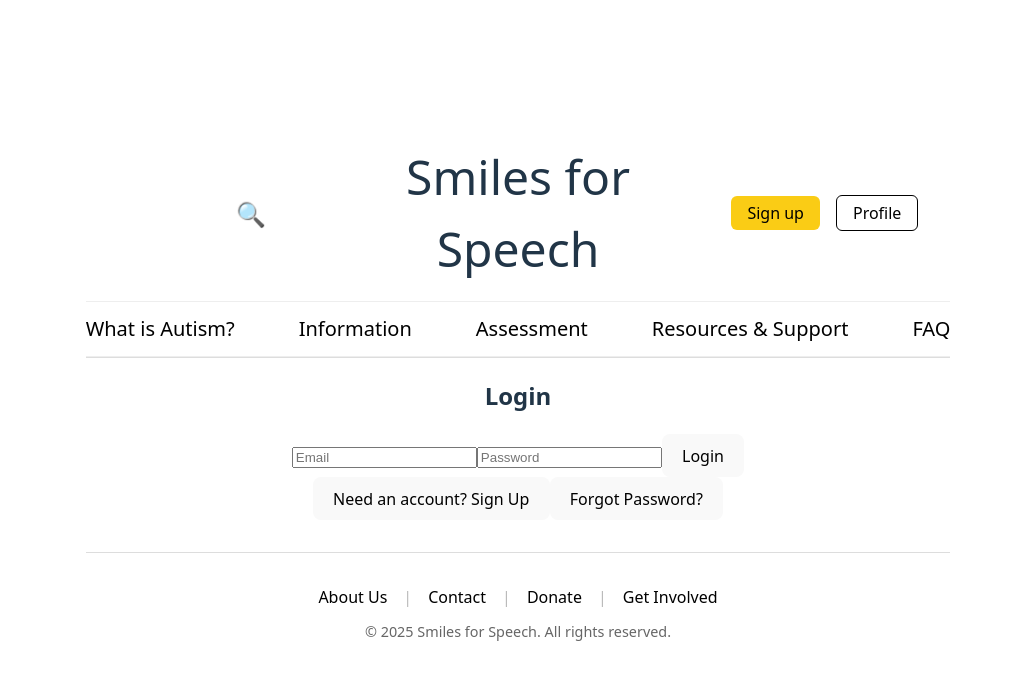
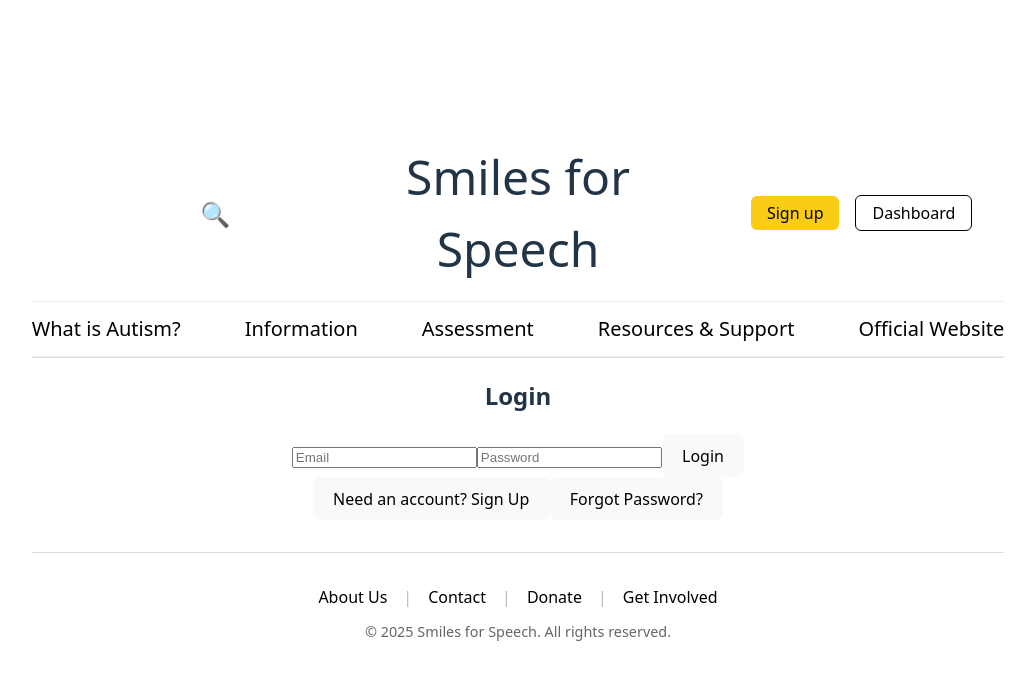
Before and after one commit to AzineZ/hack2impact2025, a React (Vite) app: page / in a window 1280 px wide. Shown: the top 680 px of the page, without its empty margins (122-1157 px from the left). Built offline with nearby package versions, Linux system fonts and the light colour scheme; no server answers.

Commit message:
updated navbar

```diff
--- a/src/components/Navbar.jsx
+++ b/src/components/Navbar.jsx
@@ -33,7 +33,7 @@ export default function Navbar() {
         {/* Auth Buttons */}
         <div style={{ flex: 1, textAlign: 'right' }}>
           <Link to="/signup" style={signUpStyle}>Sign up</Link>
-          <Link to="/profile" style={logInStyle}>Profile</Link>
+          <Link to="/dashboard" style={logInStyle}>Dashboard</Link>
         </div>
       </div>
 
@@ -51,7 +51,7 @@ export default function Navbar() {
         <Link to="/information" style={navLinkStyle}>Information</Link>
         <Link to="/assessment" style={navLinkStyle}>Assessment</Link>
         <Link to="/resources" style={navLinkStyle}>Resources & Support</Link>
-        <Link to="/faq" style={navLinkStyle}>FAQ</Link>
+        <Link to="https://www.smilesforspeech.org/" style={navLinkStyle}>Official Website</Link>
       </nav>
     </header>
   );
```
